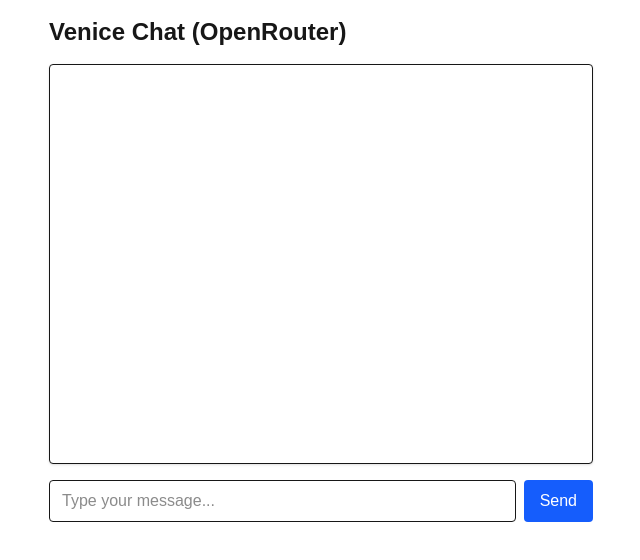
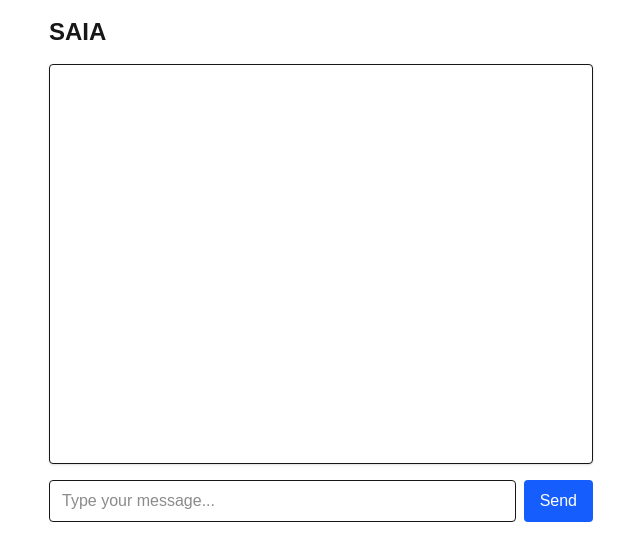
Before and after one commit to SavvyHex/saia, a Next.js app: page / in a window 1280 px wide. Shown: the top 560 px of the page, without its empty margins (319-959 px from the left). Built offline with nearby package versions, Linux system fonts and the light colour scheme.

Commit message:
chore : changed title name

```diff
--- a/src/app/page.tsx
+++ b/src/app/page.tsx
@@ -49,7 +49,7 @@
 
   return (
     <main className="p-4 max-w-xl mx-auto">
-      <h1 className="text-2xl font-bold mb-4">Venice Chat (OpenRouter)</h1>
+      <h1 className="text-2xl font-bold mb-4">SAIA</h1>
       <div className="border rounded p-4 h-[400px] overflow-y-auto bg-white shadow mb-4">
         {messages.map((msg, i) => (
           <div key={i} className="mb-2">
```
